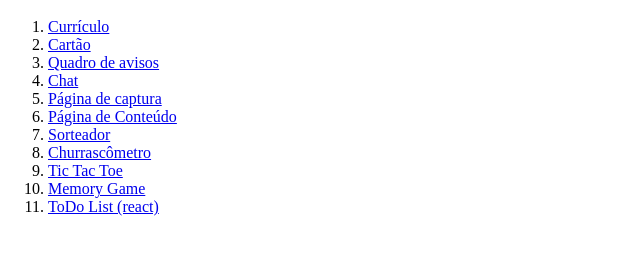
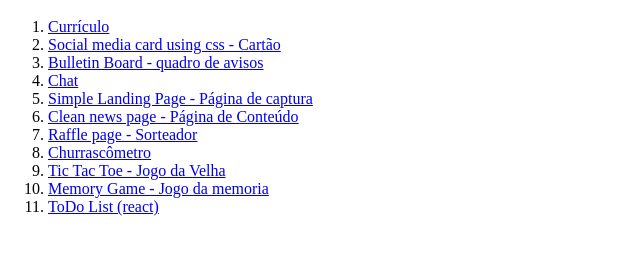
Before and after one commit to Jops-Garcia/WEBLittleProjects, a plain HTML site: page index.html in a window 1280 px wide. Shown: the part 48-302 px from the top of the page, without its empty margins (0-640 px from the left). Drawn offline with Linux system fonts and the light colour scheme.

Commit message:
Update index.html

```diff
--- a/index.html
+++ b/index.html
@@ -5,15 +5,15 @@
     <body>
         <ol>
             <li><a href="./modulo2-HTML_basico">Currículo</a></li>
-            <li><a href="./modulo3-CSS_basico/desafio.html">Cartão</a></li>
-            <li><a href="./modulo26/public/">Quadro de avisos</a></li>
+            <li><a href="./modulo3-CSS_basico/desafio.html">Social media card using css - Cartão</a></li>
+            <li><a href="./modulo26/public/">Bulletin Board - quadro de avisos</a></li>
             <li><a href=".modulo32/public/">Chat</a></li>
-            <li><a href="./modulo6">Página de captura</a></li>
-            <li><a href="./modulo6-2">Página de Conteúdo</a></li>
-            <li><a href="./modulo12">Sorteador</a></li>
+            <li><a href="./modulo6">Simple Landing Page - Página de captura</a></li>
+            <li><a href="./modulo6-2">Clean news page - Página de Conteúdo</a></li>
+            <li><a href="./modulo12">Raffle page - Sorteador</a></li>
             <li><a href="./modulo13">Churrascômetro</a></li>
-            <li><a href="./modulo18">Tic Tac Toe</a></li>
-            <li><a href="./modulo19">Memory Game</a></li>
+            <li><a href="./modulo18">Tic Tac Toe - Jogo da Velha</a></li>
+            <li><a href="./modulo19">Memory Game - Jogo da memoria</a></li>
             <li><a href="./modulo35">ToDo List (react)</a></li>
         </ol>
     </body>
```
